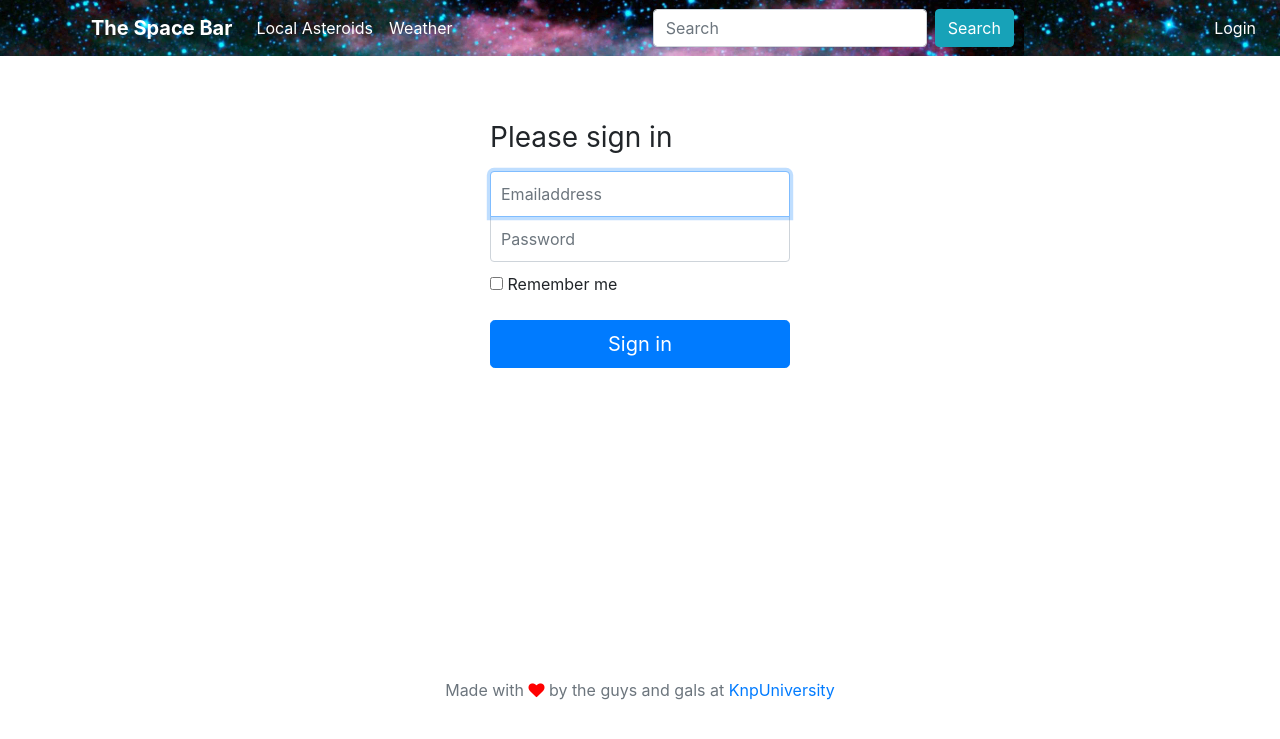
After one commit to woutphilipsen/05_security_authentication, a Symfony app: template templates/security/login.html.twig in a window 1280 px wide. The commit adds this page. Shown: the top 739 px of the page. Run offline with Twig, Linux system fonts and the light colour scheme; the template is opened without the code that fills it, so the values that code supplies are empty; some libraries are stand-ins or nearby versions.

Commit message:
Make login form & navigation in navbar

```diff
--- /dev/null
+++ b/public/css/login.css
@@ -0,0 +1,39 @@
+body {
+    background-color: #fff;
+}
+
+.form-signin {
+    width: 100%;
+    max-width: 330px;
+    padding: 15px;
+    margin: auto;
+    margin-top: 50px;
+}
+
+.form-signin .checkbox {
+    font-weight: 400;
+}
+
+.form-signin .form-control {
+    position: relative;
+    box-sizing: border-box;
+    height: auto;
+    padding: 10px;
+    font-size: 16px;
+}
+
+.form-signin .form-control:focus {
+    z-index: 2;
+}
+
+.form-signin input[type="email"] {
+    margin-bottom: -1px;
+    border-bottom-right-radius: 0;
+    border-bottom-left-radius: 0;
+}
+
+.form-signin input[type="password"] {
+    margin-bottom: 10px;
+    border-top-left-radius: 0;
+    border-top-right-radius: 0;
+}
--- a/templates/base.html.twig
+++ b/templates/base.html.twig
@@ -33,6 +33,10 @@
                     <button class="btn btn-info my-2 my-sm-0" type="submit">Search</button>
                 </form>
                 <ul class="navbar-nav ml-auto">
+                    <li class="nav-item">
+                       <a style="color: #fff;" class="nav-link" href="{{ path('app_login') }}">Login</a>
+                    </li>
+                    {#
                     <li class="nav-item dropdown" style="margin-right: 75px;">
                         <a class="nav-link dropdown-toggle" href="http://example.com" id="navbarDropdownMenuLink" data-toggle="dropdown" aria-haspopup="true" aria-expanded="false">
                           <img class="nav-profile-img rounded-circle" src="{{ asset('images/astronaut-profile.png') }}">
@@ -43,6 +47,7 @@
                             <a class="dropdown-item" href="#">Logout</a>
                         </div>
                     </li>
+                    #}
                 </ul>
             </div>
         </nav>
--- /dev/null
+++ b/templates/security/login.html.twig
@@ -0,0 +1,30 @@
+{% extends 'base.html.twig' %}
+
+{% block title %}Login!{% endblock %}
+
+{% block stylesheets %}
+    {{ parent() }}
+    <link rel="stylesheet" href="{{ asset('css/login.css') }}">
+{% endblock %}
+
+{% block body %}
+
+<form class="form-signin" method="post">
+
+    {% if error %}
+        <div class="alert alert-danger">{{ error.messageKey|trans(error.messageData, 'security') }}</div>
+    {% endif %}
+
+    <h1 class="h3 mb-3 font-weight-normal">Please sign in</h1>
+    <label for="inputEmail" class="sr-only">Email address</label>
+    <input type="email" name="email" id="inputEmail" class="form-control" placeholder="Emailaddress" required autofocus>
+    <label for="inputPassword" class="sr-only">Password</label>
+    <input type="password" name="password" id="inputPassword" class="form-control" placeholder="Password" required>
+    <div class="checkbox mb-3">
+        <label>
+            <input type="checkbox" value="remember-me"> Remember me
+        </label></div>
+    <button class="btn btn-lg btn-primary btn-block" type="submit">Sign in</button>
+</form>
+
+{% endblock %}
```
Also changed, not shown: src/Controller/SecurityController.php (added, +26 -0 lines), src/DataFixtures/UserFixture.php (added, +22 -0 lines), src/Entity/User.php (+17 -0 lines), src/Migrations/Version20191220101533.php (added, +37 -0 lines), 1 other file.
